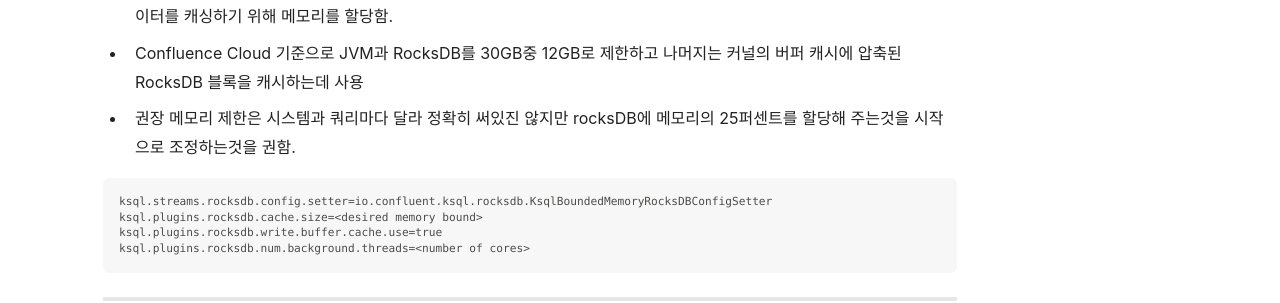
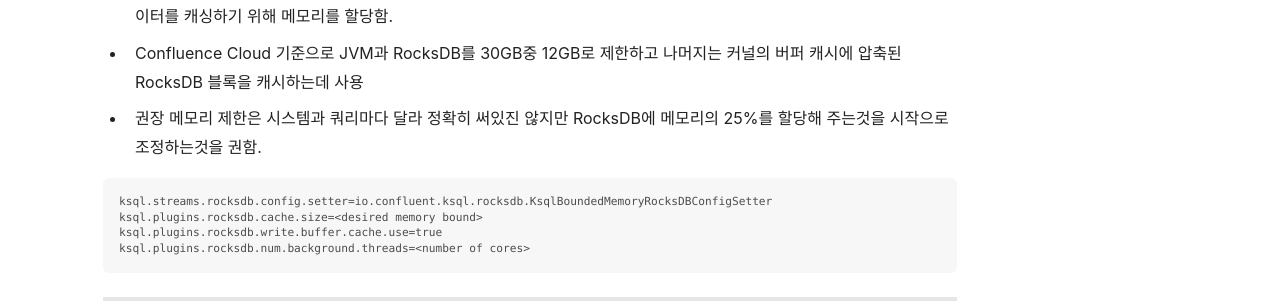
Before and after one commit to cloudnine-mj/cloudnine-mj.github.io, a Jekyll site: the page built from _posts/2024-03-28-KsqlDB 최적화.md, in a window 1280 px wide. Shown: the part 717-1020 px from the top of the page. Built offline with Jekyll 4.4.1, drawn with Linux system fonts in a browser that asks for light colours; nearby versions of some CDN libraries.

Commit message:
ksqldb 최적화3

````diff
--- a/_posts/2024-03-28-KsqlDB 최적화.md
+++ b/_posts/2024-03-28-KsqlDB 최적화.md
@@ -25,7 +25,7 @@ tags: [KsqlDB, Research]
 
 * Confluence Cloud 기준으로 JVM과 RocksDB를 30GB중 12GB로 제한하고 나머지는 커널의 버퍼 캐시에 압축된 RocksDB 블록을 캐시하는데 사용
 
-* 권장 메모리 제한은 시스템과 쿼리마다 달라 정확히 써있진 않지만 rocksDB에 메모리의 25퍼센트를 할당해 주는것을 시작으로 조정하는것을 권함.
+* 권장 메모리 제한은 시스템과 쿼리마다 달라 정확히 써있진 않지만 RocksDB에 메모리의 25%를 할당해 주는것을 시작으로 조정하는것을 권함.
 
 ```
 ksql.streams.rocksdb.config.setter=io.confluent.ksql.rocksdb.KsqlBoundedMemoryRocksDBConfigSetter
````
